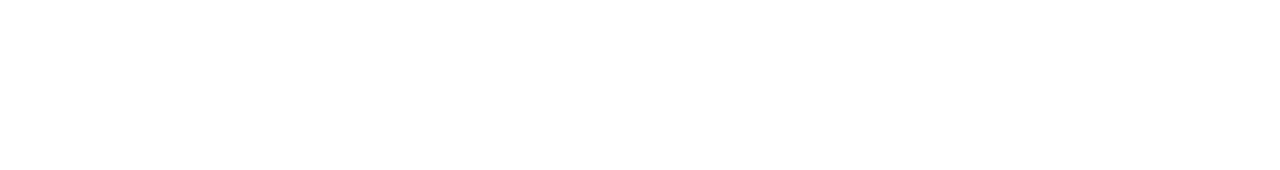
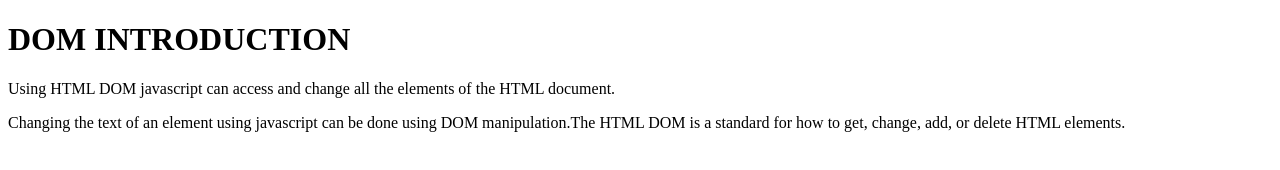
Before and after one commit to Aniket-Dilip-Panse/JAVASCRIPT_CODING, a plain HTML site: page javascript/DOM_MANIPULATION/index.html in a window 1280 px wide. Drawn offline with Linux system fonts and the light colour scheme.

Commit message:
p tag added

```diff
--- a/javascript/DOM_MANIPULATION/index.html
+++ b/javascript/DOM_MANIPULATION/index.html
@@ -6,6 +6,10 @@
     <title>DOM MANIPULATION</title>
 </head>
 <body>
-
+    <h1>DOM INTRODUCTION</h1>
+    <p>Using HTML DOM javascript can access and change all the elements of the HTML document.
+    </p>
+    <p>Changing the text of an element using javascript can be done using DOM manipulation.The HTML DOM is a standard for how to get, change, add, or delete HTML elements.</p>
+    <script src="index.js"></script>
 </body>
 </html>
```
